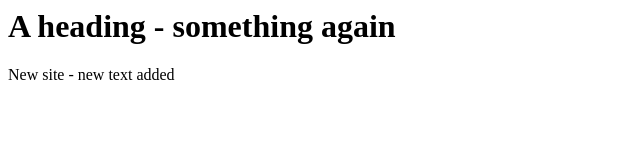
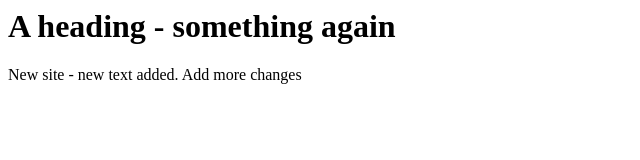
Before and after one commit to shudsonbstar4/testsite, a plain HTML site: page index.html in a window 1280 px wide. Shown: the whole page, without its empty margins (0-640 px from the left). Drawn offline with Linux system fonts and the light colour scheme.

Commit message:
Changed text

```diff
--- a/index.html
+++ b/index.html
@@ -4,6 +4,6 @@
 	</head>
 	<body>
 		<h1>A heading - something again</h1>
-		<p>New site - new text added</p>
+		<p>New site - new text added. Add more changes</p>
 	</body>
 </html>
```
